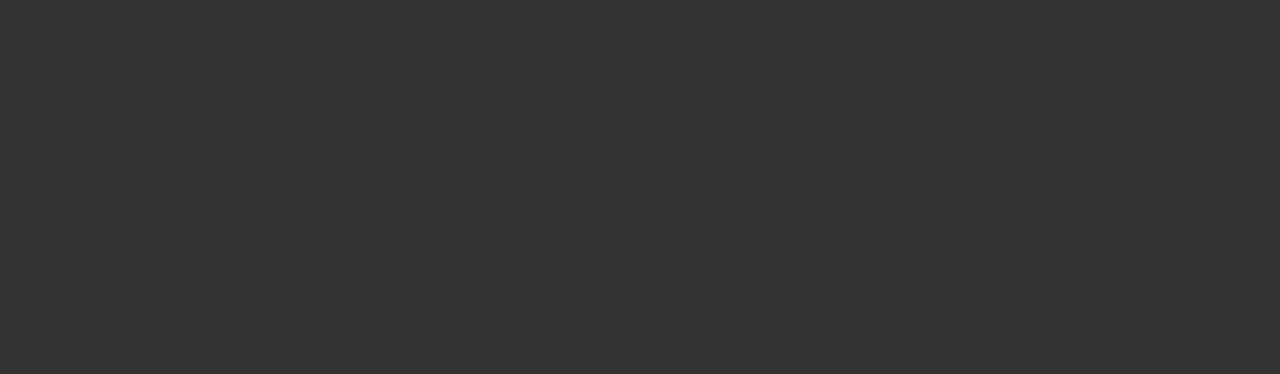
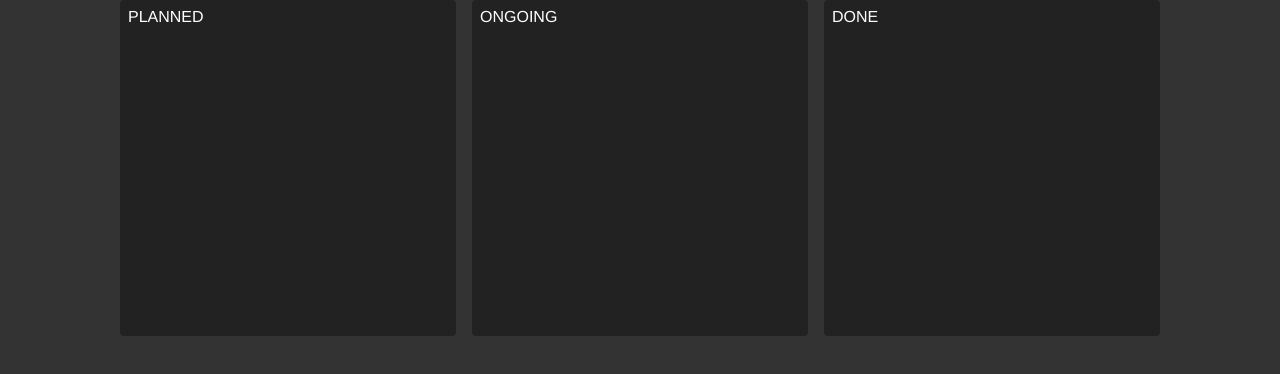
Before and after one commit to safarov-en/kanban-zustand, a React (Vite) app: page / in a window 1280 px wide. Shown: the top 374 px of the page. Built offline with nearby package versions, Linux system fonts and the light colour scheme.

Commit message:
Column styling

```diff
--- a/src/App.css
+++ b/src/App.css
@@ -1,4 +1,7 @@
 .App {
   background: var(--COLOR-GRAY);
   min-height: 100vh;
+  display: flex;
+  justify-content: center;
+  align-items: start;
 }
--- a/src/App.jsx
+++ b/src/App.jsx
@@ -1,8 +1,13 @@
 import './App.css'
+import Column from './components/Column'
 
 function App() {
   return (
-    <div className='App'></div>
+    <div className='App'>
+      <Column state="PLANNED" />
+      <Column state="ONGOING" />
+      <Column state="DONE" />
+    </div>
   )
 }
 
--- /dev/null
+++ b/src/components/Column.css
@@ -0,0 +1,10 @@
+.column {
+    background: var(--COLOR-GRAY-DARK);
+    min-height: 20rem;
+    color: #fff;
+    width: 33%;
+    max-width: 20rem;
+    margin: 0 0.5rem;
+    border-radius: 4px;
+    padding: 0.5rem;
+}
--- /dev/null
+++ b/src/components/Column.jsx
@@ -0,0 +1,5 @@
+import './Column.css'
+
+export default function Column({state}) {
+    return <div className="column">{state}</div>
+}
```
